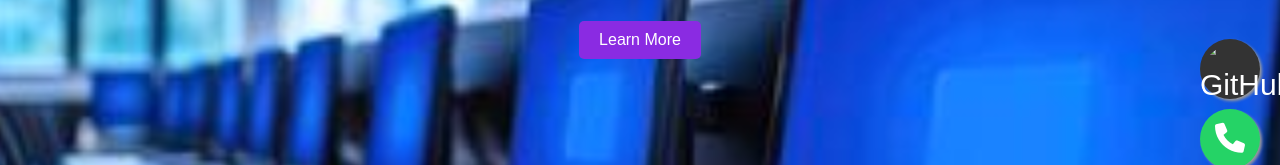
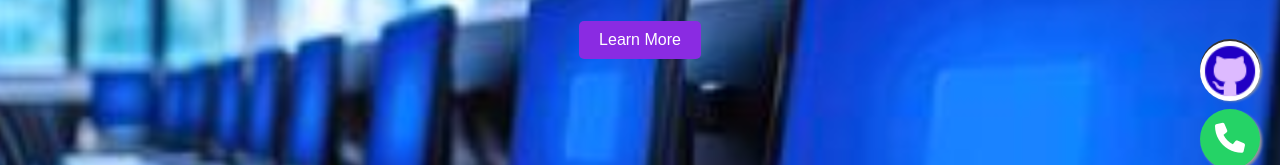
Before and after one commit to Shubhamjana32/Shubham-Jana-Projects, a plain HTML site: page index.html in a window 1280 px wide. Shown: the part 331-496 px from the top of the page. Drawn offline with Linux system fonts and the light colour scheme; files whose address does not match are found by name.

Commit message:
Update index.html

```diff
--- a/index.html
+++ b/index.html
@@ -260,7 +260,7 @@
         style="position: fixed; bottom: 370px; right: 20px; background-color: #333; color: white; border-radius: 50%; width: 60px; height: 60px; text-align: center; line-height: 60px; font-size: 30px; box-shadow: 2px 2px 3px #999; z-index: 100; animation: pulse 1.5s infinite;">
         <a href="https://github.com/shubhamjana" target="_blank"
             style="color: white; text-decoration: none; display: block;">
-            <img src="icons8-github.gif" alt="GitHub"
+            <img src="assets/icons8-github.gif" alt="GitHub"
                 style="width: 100%; height: auto; vertical-align: middle; border-radius: 50%;">
         </a>
     </div>
```
